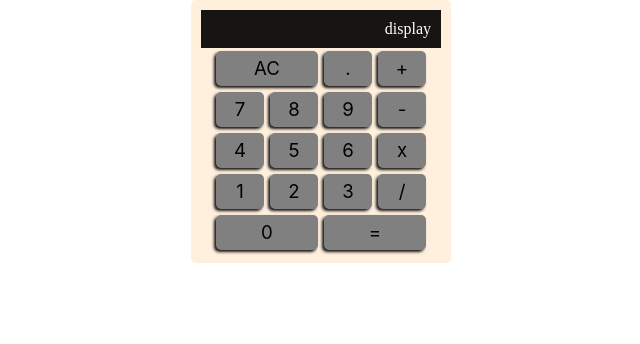
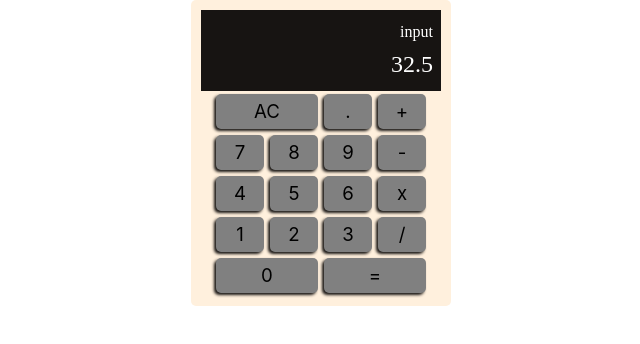
Before and after one commit to Mudows/fcc-javascript-calculator, a React (Create React App) app: page / in a window 1280 px wide. Shown: the top 344 px of the page, without its empty margins (319-959 px from the left). Built offline with nearby package versions, Linux system fonts and the light colour scheme; a web font is replaced by a local one.

Commit message:
ADD: Apllied small CSS tweaks to the display and modified the <Display> component to show the input and output in different lines.

```diff
--- a/src/Sass/App.sass
+++ b/src/Sass/App.sass
@@ -15,7 +15,13 @@
   background-color: #171412
   color: white
   text-align: end
-  padding: 10px
+  padding: 3px
+  div
+    margin: 10px 0
+    margin-right: 5px
+
+#bottom-display
+  font-size: 18pt
 
 $btnShadow: -2px 2px 3px 0 #171412
 
--- a/src/components/display/Display.jsx
+++ b/src/components/display/Display.jsx
@@ -5,7 +5,8 @@ class Display extends React.Component {
   render() {
     return(
       <div id="display">
-        display
+        <div id="top-display">input</div>
+        <div id="bottom-display">{ 3 + 5 * 6 - 2 / 4 }</div>
       </div>
     )
   }
--- a/src/css/App.css
+++ b/src/css/App.css
@@ -16,7 +16,15 @@
   background-color: #171412;
   color: white;
   text-align: end;
-  padding: 10px;
+  padding: 3px;
+}
+#display div {
+  margin: 10px 0;
+  margin-right: 5px;
+}
+
+#bottom-display {
+  font-size: 18pt;
 }
 
 .keyboard {
```
Also changed, not shown: 2 other files (tests, documents, lock files or other folders).
